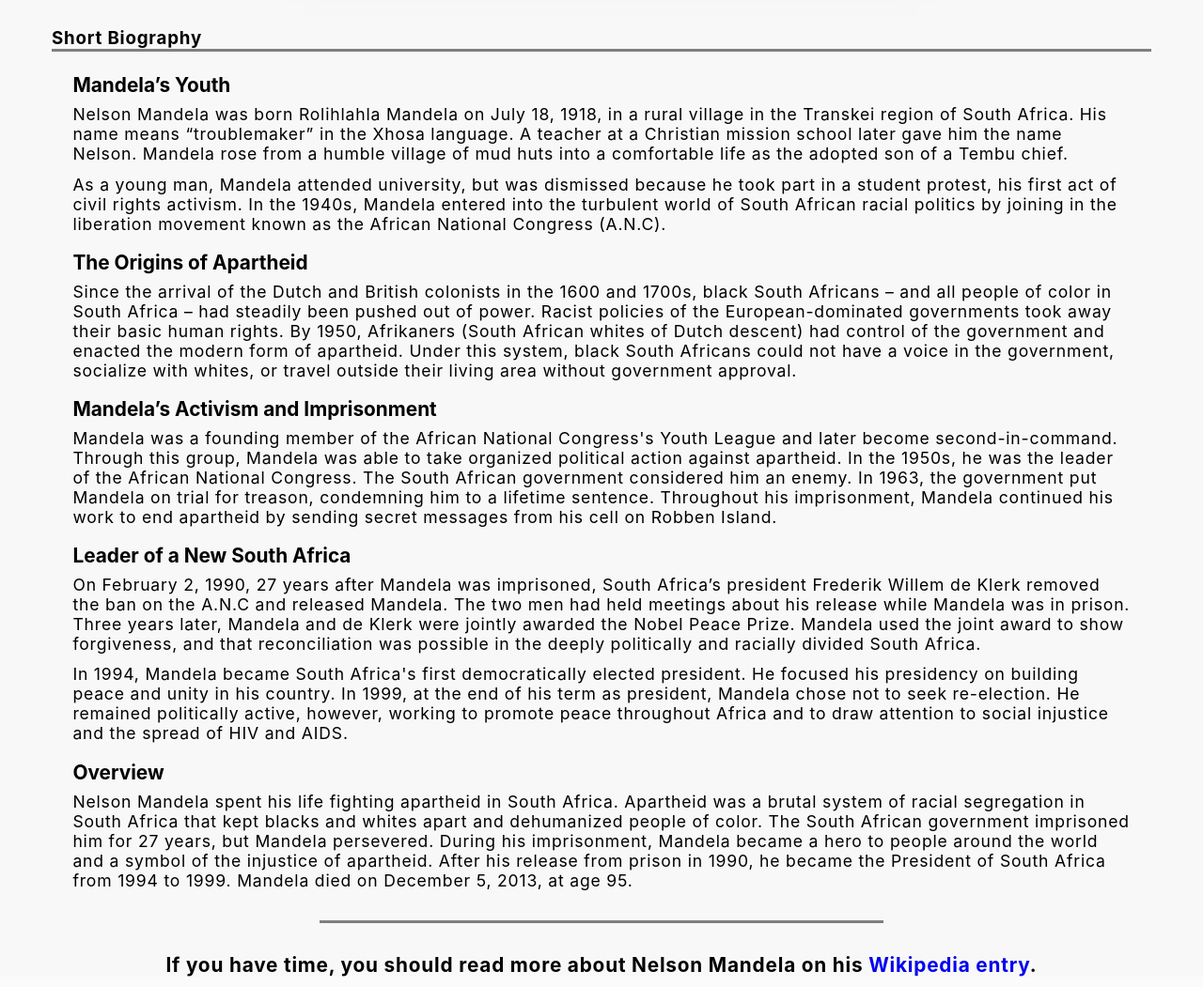
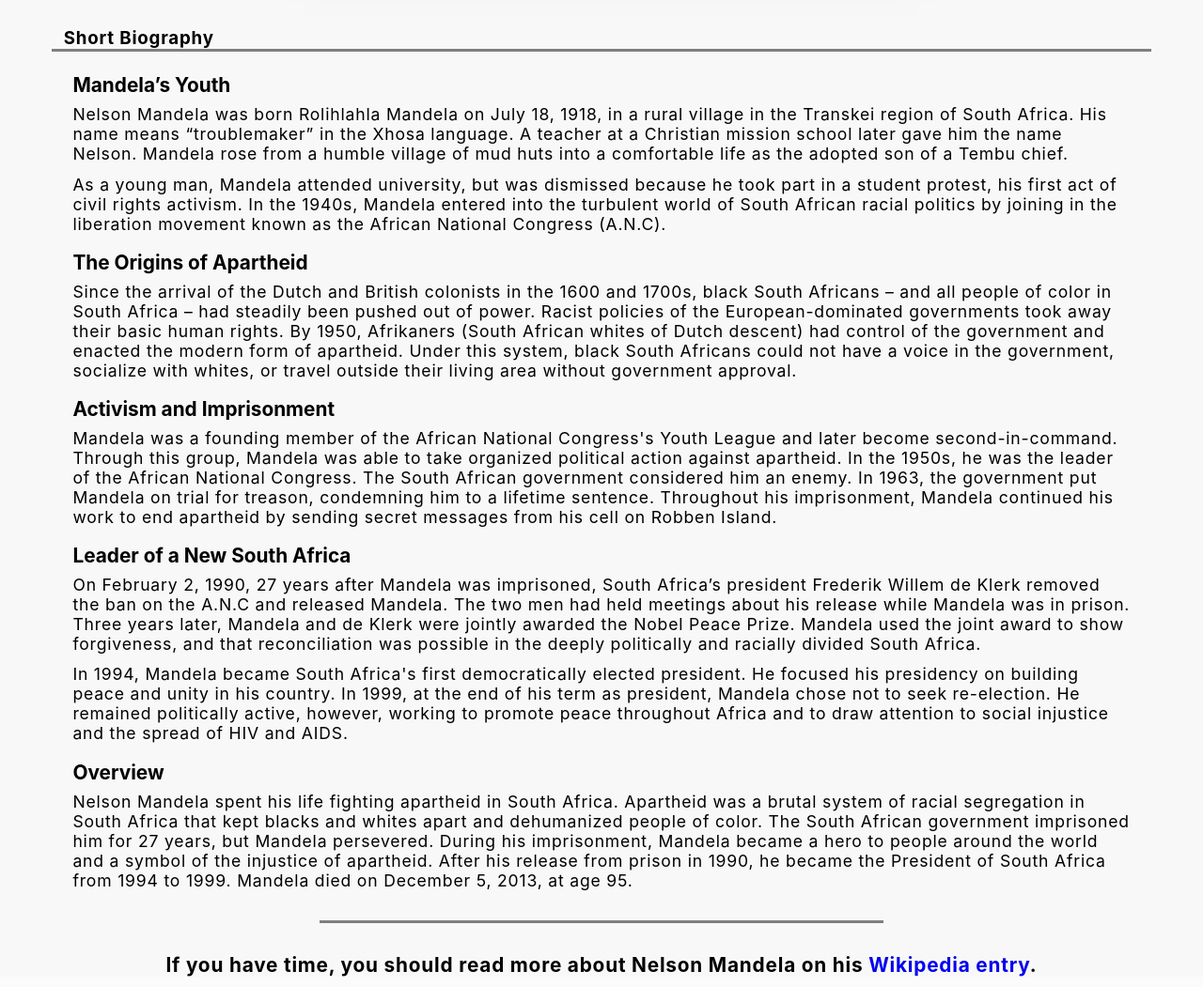
Before and after one commit to petreavasile91/fcc-tribute-page, a plain HTML site: page index.html in a window 1280 px wide. Shown: the part 561-1612 px from the top of the page at 94% size. Drawn offline with Linux system fonts and the light colour scheme.

Commit message:
fcc trbute page 2

```diff
--- a/index.html
+++ b/index.html
@@ -3,7 +3,7 @@
 <head>
   <meta charset="UTF-8">
   <meta name="viewport" content="width=device-width, initial-scale=1.0">
-  <title>Document</title>
+  <title>FCC Tribute Page</title>
   <!-- css -->
   <link rel="stylesheet" href="styles.css">
   <!-- google fonts -->
@@ -52,7 +52,7 @@
         the government, socialize with whites, or travel outside their living area without government approval.</p>
       </section>
       <section>
-        <h5>Mandela’s Activism and Imprisonment</h5>
+        <h5>Activism and Imprisonment</h5>
         <p>Mandela was a founding member of the African National Congress's Youth League and later become second-in-command.
         Through this group, Mandela was able to take organized political action against apartheid. In the 1950s, he was the
         leader of the African National Congress. The South African government considered him an enemy.
--- a/styles.css
+++ b/styles.css
@@ -90,6 +90,7 @@ box-shadow: 10px 10px 53px -23px rgba(10,9,10,1);
 h3{max-width: 1170px;
   margin: 0 auto;
   margin-top: 2rem;
+  text-indent: 0.8rem;
 
 }
 .line{
```
